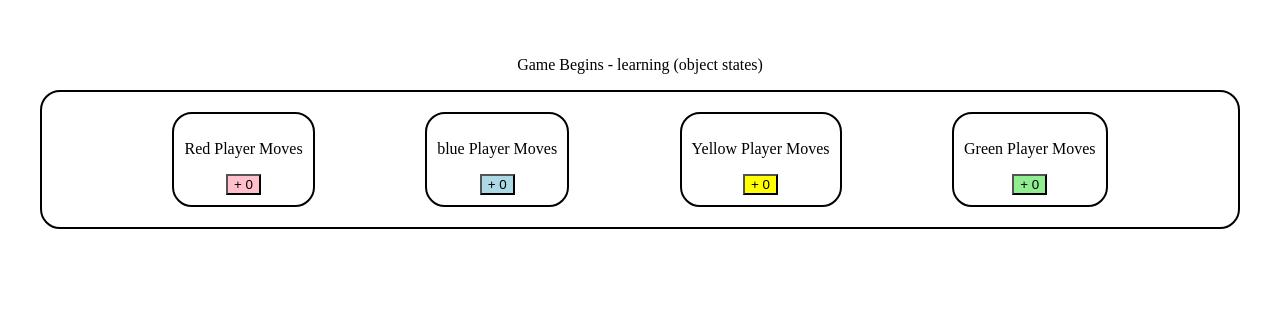
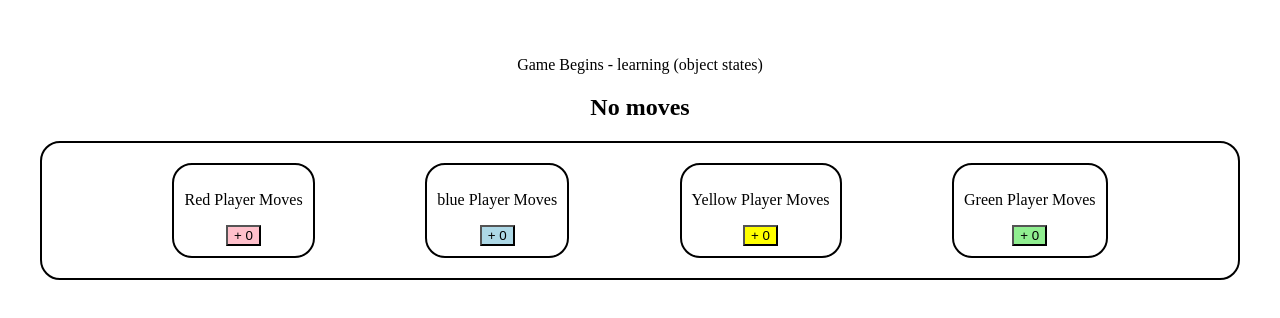
Before and after one commit to Saurav-S-Mehta-07/React, a React (Vite) app in the folder ludo-board-app/: page / in a window 1280 px wide. Shown: the top 318 px of the page. Built offline with nearby package versions, Linux system fonts and the light colour scheme.

Commit message:
array in state

```diff
--- a/ludo-board-app/src/LudoBoardComp/LudoBoard.jsx
+++ b/ludo-board-app/src/LudoBoardComp/LudoBoard.jsx
@@ -16,11 +16,18 @@ export default function LudoBoard(){
 
 
     let [state, setState] = useState({red:0, blue:0, yellow : 0, green : 0});
+    let [arr,setArr] = useState(["No moves"]);
 
     let incBlue = ()=>{
         setState((currObj)=>{
              return {...currObj,blue:state.blue+1};
         })
+
+        //  Array
+        // setArr((prevArr)=>{
+        //   return  [...prevArr,"blue move"];
+        // });
+        // console.log(arr);
     }
 
     let incRed= ()=>{
@@ -44,6 +51,7 @@ export default function LudoBoard(){
     return(
         <>
         <p>Game Begins - learning (object states)</p>
+        <h2>{arr}</h2>
         <div style={styles}>
             <div style={playerStyle}>
                 <p>Red Player Moves</p>
```
